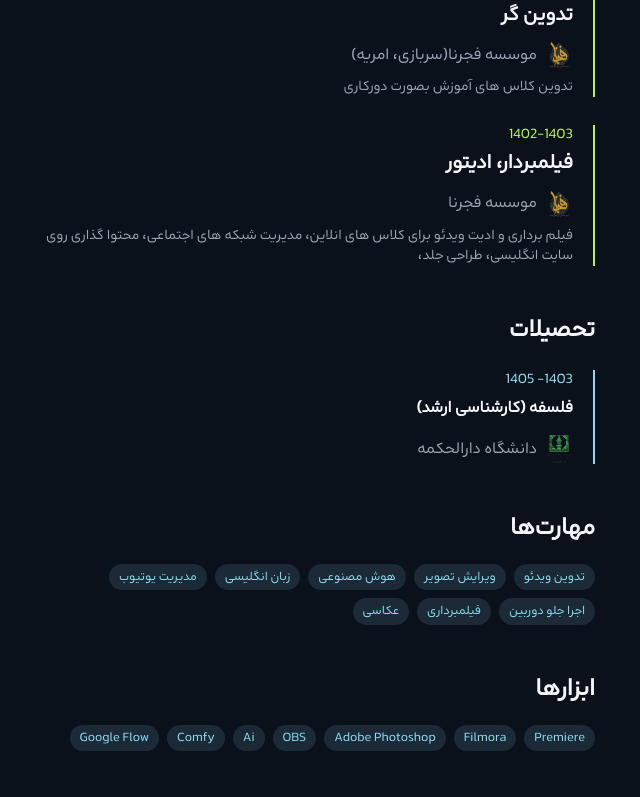
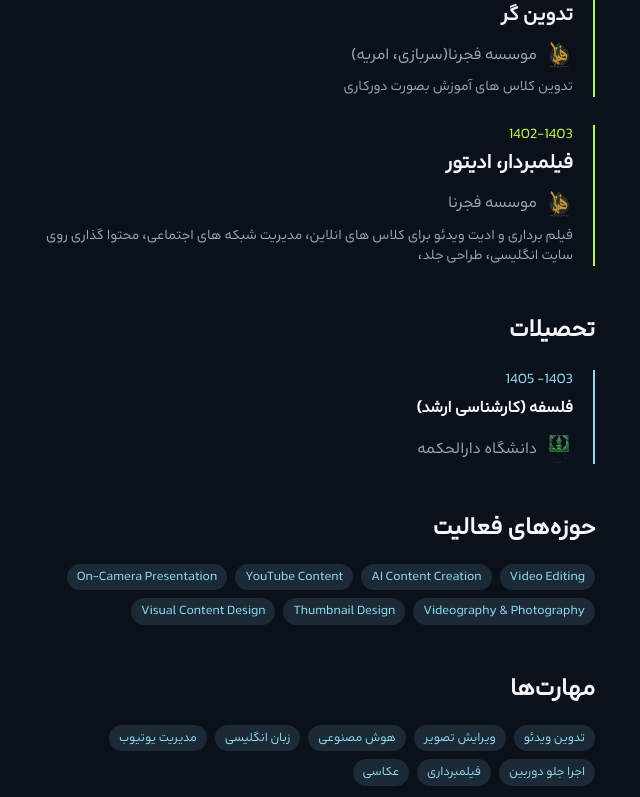
Before and after one commit to alimbooo/Alimbo, a Next.js app: page /resume in a window 1280 px wide. Shown: the part 1014-1811 px from the top of the page, without its empty margins (493-1133 px from the left). Built offline with nearby package versions, Linux system fonts and the light colour scheme.

Commit message:
cms-update-muqv58qv-jp4j6q

```diff
--- a/app/resume/page.tsx
+++ b/app/resume/page.tsx
@@ -7,6 +7,7 @@ export default function ResumePage() {
     summary: string;
     experience: { id: string; title: string; company: string; period: string; description: string }[];
     education: { id: string; title: string; school: string; period: string }[];
+    activityAreas?: string[];
     skills: string[];
     tools: string[];
     languages: string[];
@@ -90,6 +91,15 @@ export default function ResumePage() {
               </div>
             ))}
 
+            {resume.activityAreas && resume.activityAreas.length > 0 && (
+              <>
+                <h2 className="mb-5 mt-12 text-2xl font-bold">حوزه‌های فعالیت</h2>
+                <div className="flex flex-wrap gap-2">
+                  {resume.activityAreas.map((item) => <span className="tag" key={item}>{item}</span>)}
+                </div>
+              </>
+            )}
+
             <h2 className="mb-5 mt-12 text-2xl font-bold">مهارت‌ها</h2>
             <div className="flex flex-wrap gap-2">
               {resume.skills.map((item) => <span className="tag" key={item}>{item}</span>)}
--- a/cms/public/js/views/resume.js
+++ b/cms/public/js/views/resume.js
@@ -20,6 +20,8 @@ export function renderResume() {
           <h3 style="margin-bottom:16px; color:var(--primary)">اطلاعات کلی و مهارت‌ها</h3>
           <label style="margin-top:0">خلاصه (درباره من در رزومه)</label>
           <textarea id="r-summary" style="min-height:100px; margin-bottom:16px">${state.resume.summary || ''}</textarea>
+
+          <div><label style="margin-top:0">حوزه‌های فعالیت (با کاما جدا کنید)</label><input id="r-activityAreas" value="${(state.resume.activityAreas || []).join(', ')}" style="margin-bottom:16px"></div>
 
           <div class="grid2">
             <div><label style="margin-top:0">مهارت‌های اصلی (با کاما جدا کنید)</label><input id="r-skills" value="${(state.resume.skills || []).join(', ')}"></div>
@@ -424,6 +426,8 @@ export async function saveResume() {
   syncLangs();
 
   state.resume.summary = val('r-summary');
+  const actEl = document.getElementById('r-activityAreas');
+  if (actEl) state.resume.activityAreas = actEl.value.split(/[,،\n]/).map((s) => s.trim()).filter(Boolean);
   state.resume.skills = val('r-skills').split(/[,،\n]/).map((s) => s.trim()).filter(Boolean);
   state.resume.tools = val('r-tools').split(/[,،\n]/).map((s) => s.trim()).filter(Boolean);
   state.resume.languages = (state.resume.languages || []).flatMap((s) => s.split(/[,،\n]/).map((x) => x.trim())).filter(Boolean);
--- a/content/resume.json
+++ b/content/resume.json
@@ -42,6 +42,15 @@
       "period": "1403- 1405",
       "logo": "/media/MiscFiles74470003Logo.png"
     }
+  ],
+  "activityAreas": [
+    "Video Editing",
+    "AI Content Creation",
+    "YouTube Content",
+    "On-Camera Presentation",
+    "Videography & Photography",
+    "Thumbnail Design",
+    "Visual Content Design"
   ],
   "skills": [
     "تدوین ویدئو",
```
